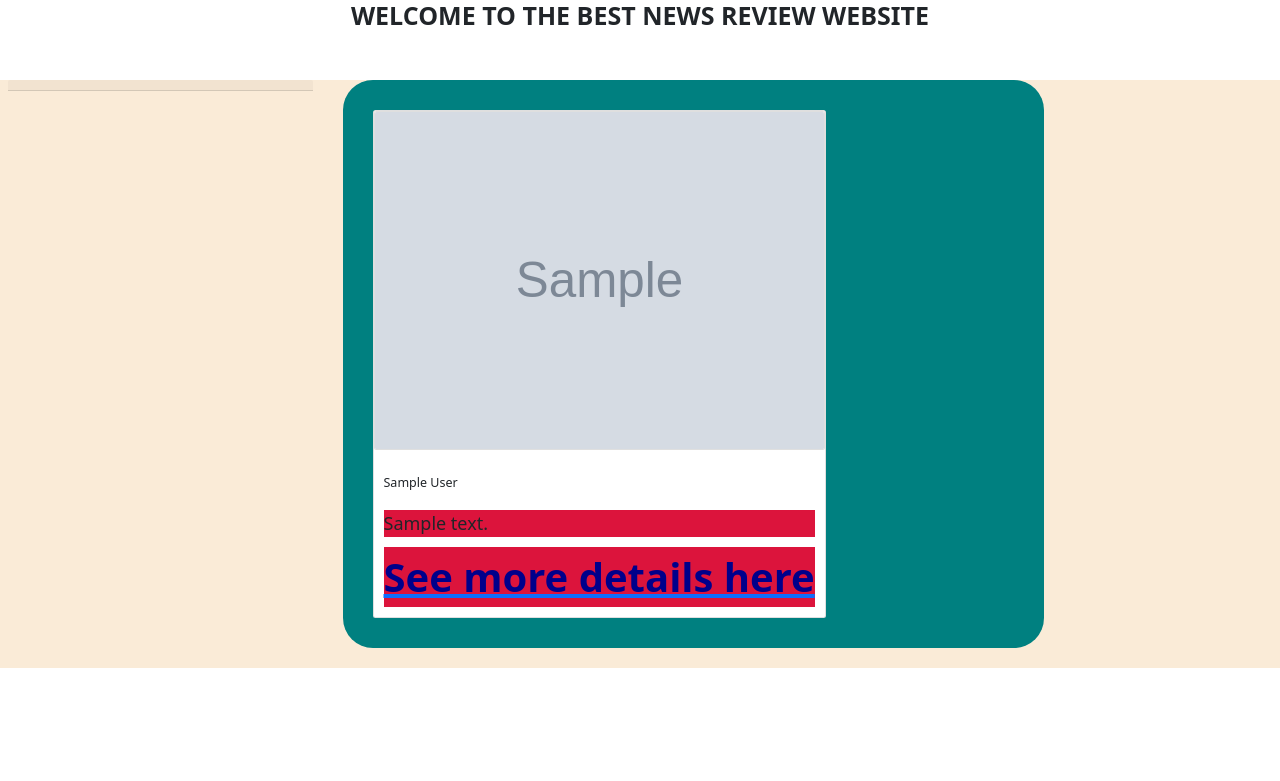
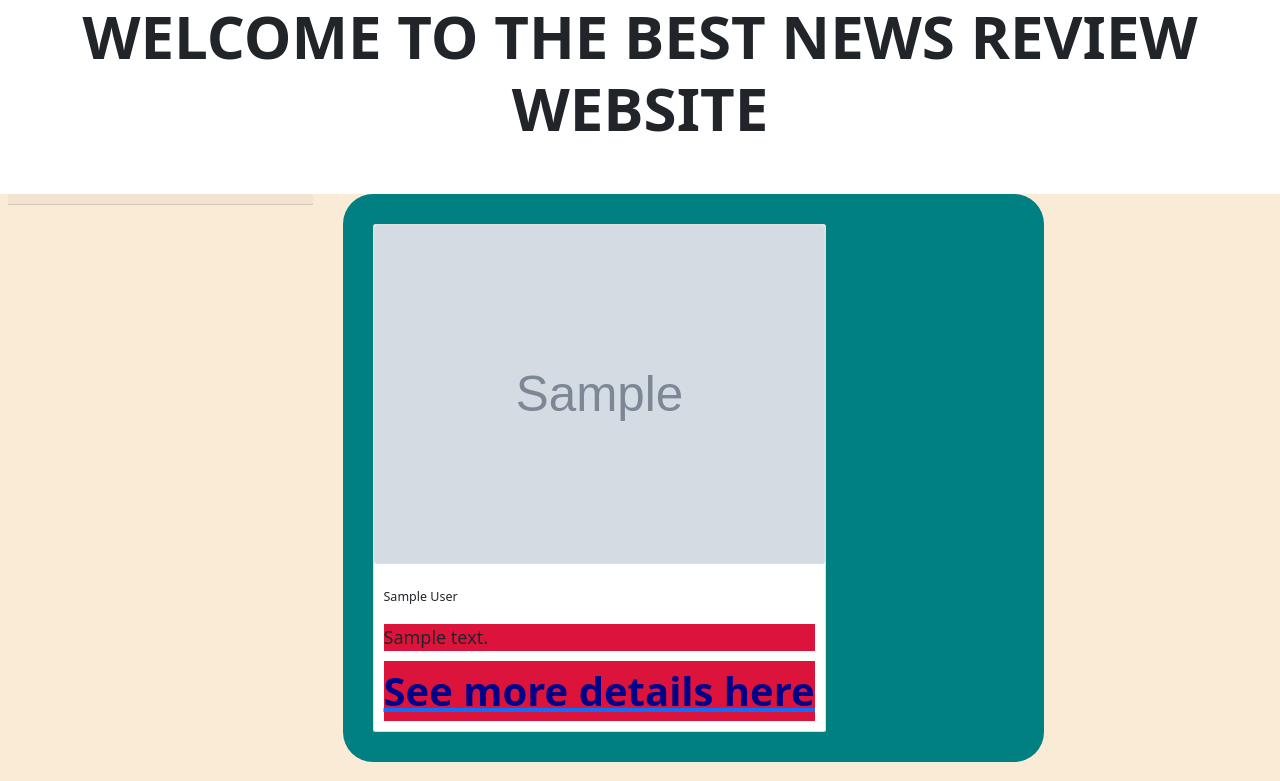
Before and after one commit to chelseaayoo/News-preview, a Flask app: template app/templates/index.html in a window 1280 px wide. Shown: the top 781 px of the page. Run offline with Flask 2, Linux system fonts and the light colour scheme; the template is opened without the code that fills it: most values are stand-ins (such as "Sample title", 1, 10 or a date in 2020); grey boxes marked "Sample" are stand-in pictures; some libraries are stand-ins or nearby versions.

Commit message:
give the head a larger font size

```diff
--- a/app/static/style.css
+++ b/app/static/style.css
@@ -29,4 +29,5 @@
 .head{
     text-align: center;
     font-weight: bolder;
+    font-size: 600%;
 }
```
